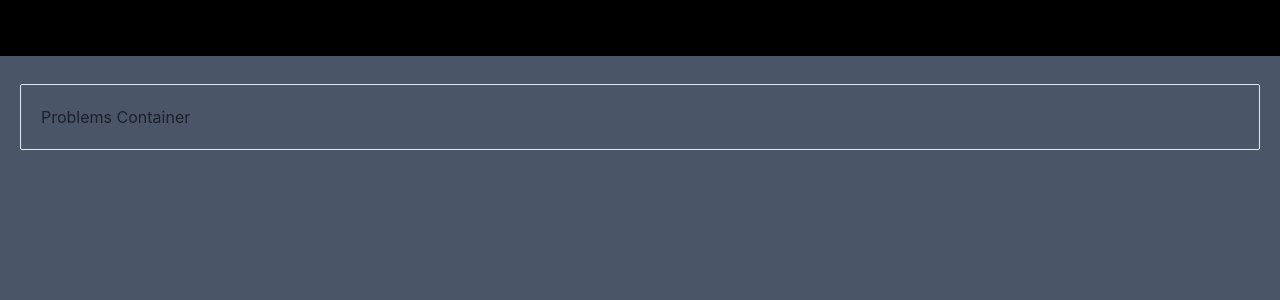
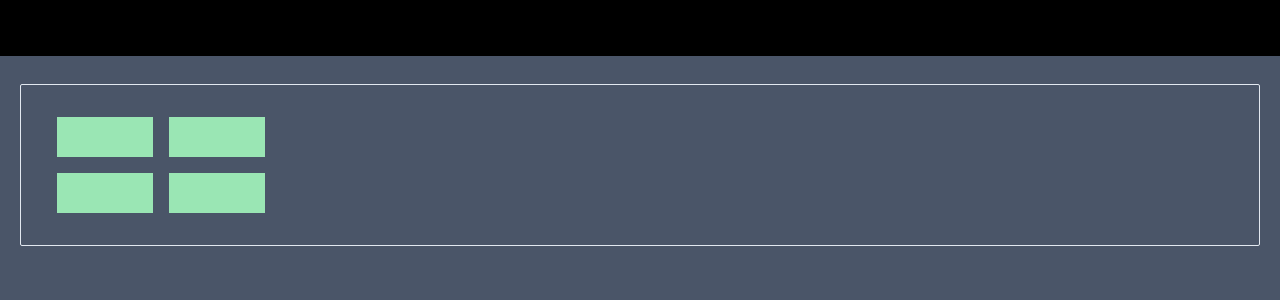
Before and after one commit to tpooch21/spaced-rep, a React (Create React App) app in the folder client/: page / in a window 1280 px wide. Shown: the top 300 px of the page. Built offline with nearby package versions, Linux system fonts and the light colour scheme.

Commit message:
Build ProblemGroup
Build initial layout for ProblemGroup, which is passed a problem object on its props, and renders a Box for each date that the user is supposed to attempt the problem

```diff
--- a/client/src/App.js
+++ b/client/src/App.js
@@ -9,9 +9,9 @@ function App() {
   return (
     <Box minH="100vh" bg="gray.600" p={5}>
       <Toolbar />
-      <Box as="main" mt={16} p={5} borderWidth="1px" borderRadius="2px">
+      <main>
         <ProblemsContainer />
-      </Box>
+      </main>
     </Box>
   );
 }
--- /dev/null
+++ b/client/src/components/ProblemGroup/ProblemGroup.js
@@ -0,0 +1,22 @@
+import { Flex, Box } from "@chakra-ui/react";
+
+const ProblemGroup = ({ problem }) => {
+  const { name, dates } = problem;
+  const datesFormatted = Object.keys(dates).map((date) => ({
+    [date]: dates[date],
+  }));
+
+  return (
+    <Flex h={12} spacing={6} m={2} align="center">
+      {datesFormatted.map(({ date }) => {
+        return (
+          <Box h={10} w={24} m={2} bg="green.200">
+            {date}
+          </Box>
+        );
+      })}
+    </Flex>
+  );
+};
+
+export default ProblemGroup;
--- a/client/src/components/ProblemsGrid.js
+++ /dev/null
@@ -1,5 +0,0 @@
-const ProblemsGrid = () => (
-
-);
-
-export default ProblemsGrid;
--- a/client/src/containers/ProblemsContainer/ProblemsContainer.js
+++ b/client/src/containers/ProblemsContainer/ProblemsContainer.js
@@ -1,3 +1,37 @@
-const ProblemsContainer = () => <div>Problems Container</div>;
+/**
+ * Problems container fetches problems from backend
+ * Passes problems as props to Problem groups
+ */
+
+// Components
+import ProblemGroup from "../../components/ProblemGroup/ProblemGroup";
+
+// Styling
+import { Box } from "@chakra-ui/react";
+
+const dummy = [
+  {
+    name: "Two Sum",
+    dates: {
+      "12/12/20": false,
+      "12/14/20": true,
+    },
+  },
+  {
+    name: "Rotate Image",
+    dates: {
+      "12/16/20": false,
+      "12/18/20": true,
+    },
+  },
+];
+
+const ProblemsContainer = () => (
+  <Box mt={16} p={5} borderWidth="1px" borderRadius="2px">
+    {dummy.map((problem) => (
+      <ProblemGroup problem={problem} />
+    ))}
+  </Box>
+);
 
 export default ProblemsContainer;
```
Also changed, not shown: 1 other file (tests, documents, lock files or other folders).
